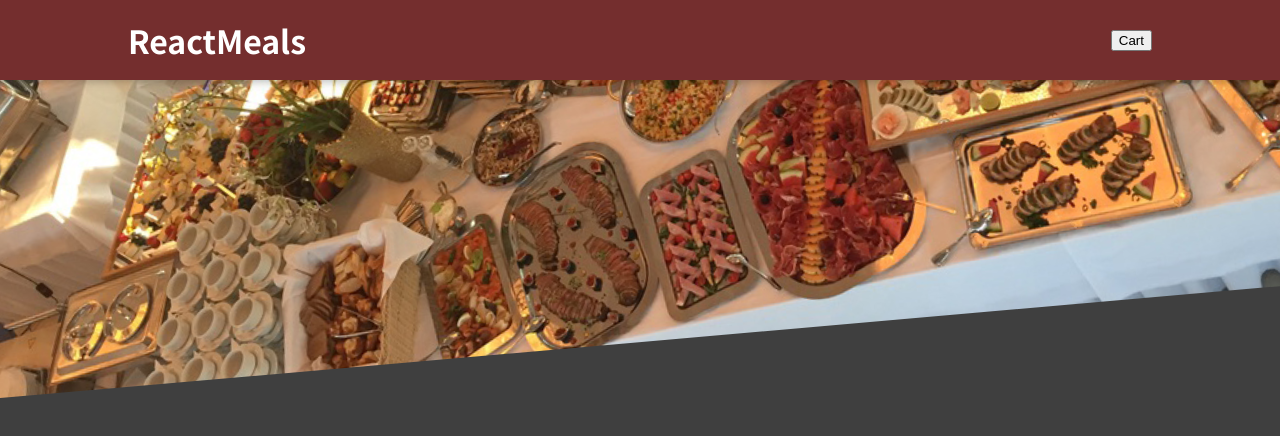
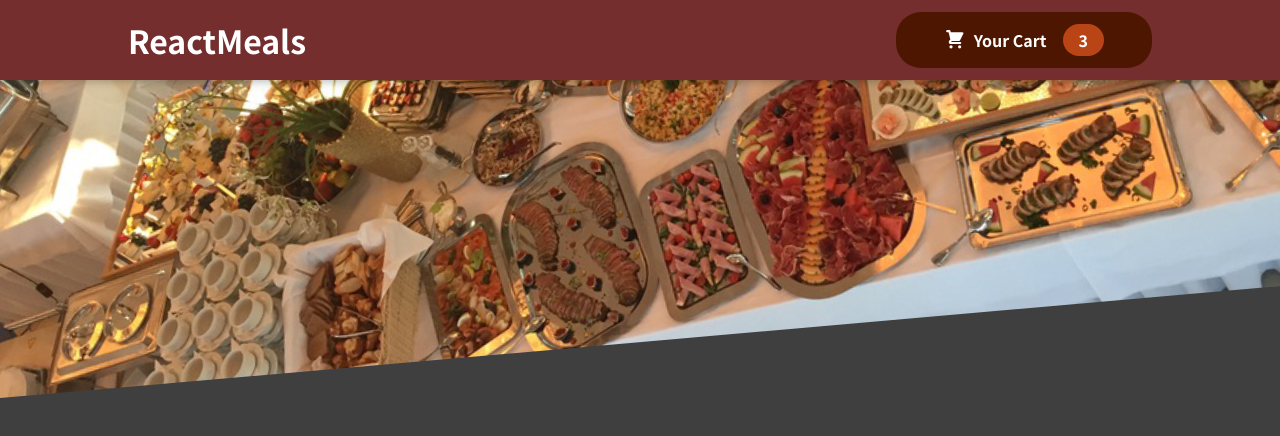
Before and after one commit to Trevoule/Order-meals, a React (Create React App) app: page / in a window 1280 px wide. Shown: the top 436 px of the page. Built offline with nearby package versions, Linux system fonts and the light colour scheme.

Commit message:
HeaderCartButton component
added HeaderCartButton component

```diff
--- a/src/App.js
+++ b/src/App.js
@@ -5,7 +5,6 @@
   return (
     <Fragment>
       <Header />
-      {/* <h2>Let's get started!</h2> */}
     </Fragment>
   );
 }
--- /dev/null
+++ b/src/components/Cart/CartIcon.js
@@ -0,0 +1,13 @@
+const CartIcon = () => {
+  return (
+    <svg
+      xmlns="http://www.w3.org/2000/svg"
+      viewBox="0 0 20 20"
+      fill="currentColor"
+    >
+      <path d="M3 1a1 1 0 000 2h1.22l.305 1.222a.997.997 0 00.01.042l1.358 5.43-.893.892C3.74 11.846 4.632 14 6.414 14H15a1 1 0 000-2H6.414l1-1H14a1 1 0 00.894-.553l3-6A1 1 0 0017 3H6.28l-.31-1.243A1 1 0 005 1H3zM16 16.5a1.5 1.5 0 11-3 0 1.5 1.5 0 013 0zM6.5 18a1.5 1.5 0 100-3 1.5 1.5 0 000 3z" />
+    </svg>
+  );
+};
+
+export default CartIcon;
--- a/src/components/Layout/Header.js
+++ b/src/components/Layout/Header.js
@@ -2,13 +2,14 @@
 import classes from "./Header.module.css";
 import Cart from "../Cart/Cart";
 import mealsImage from "../../assets/img/meals.jpg";
+import HeaderCartButton from "./HeaderCartButton";
 
 const Header = () => {
   return (
     <Fragment>
       <header className={classes.header}>
         <h1>ReactMeals</h1>
-        <button>Cart</button>
+        <HeaderCartButton />
       </header>
       <div className={classes["main-image"]}>
         <img src={mealsImage} alt="meal" />
--- /dev/null
+++ b/src/components/Layout/HeaderCartButton.js
@@ -0,0 +1,16 @@
+import CartIcon from "../Cart/CartIcon";
+import classes from "./HeaderCartButton.module.css";
+
+const HeaderCartButton = () => {
+  return (
+    <button className={classes.button}>
+      <span className={classes.icon}>
+        <CartIcon />
+      </span>
+      <span>Your Cart</span>
+      <span className={classes.badge}> 3</span>
+    </button>
+  );
+};
+
+export default HeaderCartButton;
--- /dev/null
+++ b/src/components/Layout/HeaderCartButton.module.css
@@ -0,0 +1,59 @@
+.button {
+  cursor: pointer;
+  font: inherit;
+  border: none;
+  background-color: #4d1601;
+  color: white;
+  padding: 0.75rem 3rem;
+  display: flex;
+  justify-content: space-around;
+  align-items: center;
+  border-radius: 25px;
+  font-weight: bold;
+}
+
+.button:hover,
+.button:active {
+  background-color: #2c0d00;
+}
+
+.icon {
+  width: 1.35rem;
+  height: 1.35rem;
+  margin-right: 0.5rem;
+}
+
+.badge {
+  background-color: #b94517;
+  padding: 0.25rem 1rem;
+  border-radius: 25px;
+  margin-left: 1rem;
+  font-weight: bold;
+}
+
+.button:hover .badge,
+.button:active .badge{
+    background-color: #91320c;
+}
+
+.bump {
+  animation: bump 300ms ease-out;
+}
+
+@keyframes bump {
+  0% {
+    transform: scale(1);
+  }
+  10% {
+    transform: scale(0.9);
+  }
+  30% {
+    transform: scale(1.1);
+  }
+  50% {
+    transform: scale(1.15);
+  }
+  100% {
+    transform: scale(1);
+  }
+}
```
Also changed, not shown: 2 other files (tests, documents, lock files or other folders).
